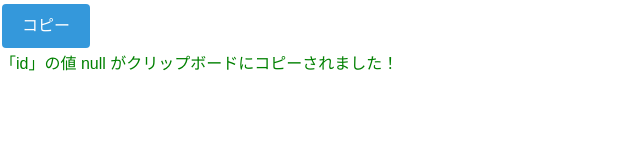
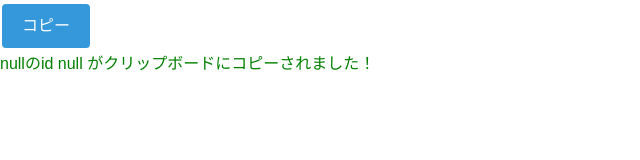
Before and after one commit to rikudra/pages-test, a plain HTML site: page docs/copyid/index.html in a window 1280 px wide. Both pictures are taken after a click on the button "コピー". Shown: the whole page, without its empty margins (0-640 px from the left). Drawn offline with nearby package versions, Linux system fonts and the light colour scheme.

Commit message:
Update index.html

```diff
--- a/docs/copyid/index.html
+++ b/docs/copyid/index.html
@@ -75,7 +75,7 @@
 
         const message = document.getElementById('message');
         message.style.display = 'block';
-        message.textContent = '「id」の値 ' + id + ' がクリップボードにコピーされました！';
+        message.textContent = title+'のid ' + id + ' がクリップボードにコピーされました！';
     });
 </script>
 
```
